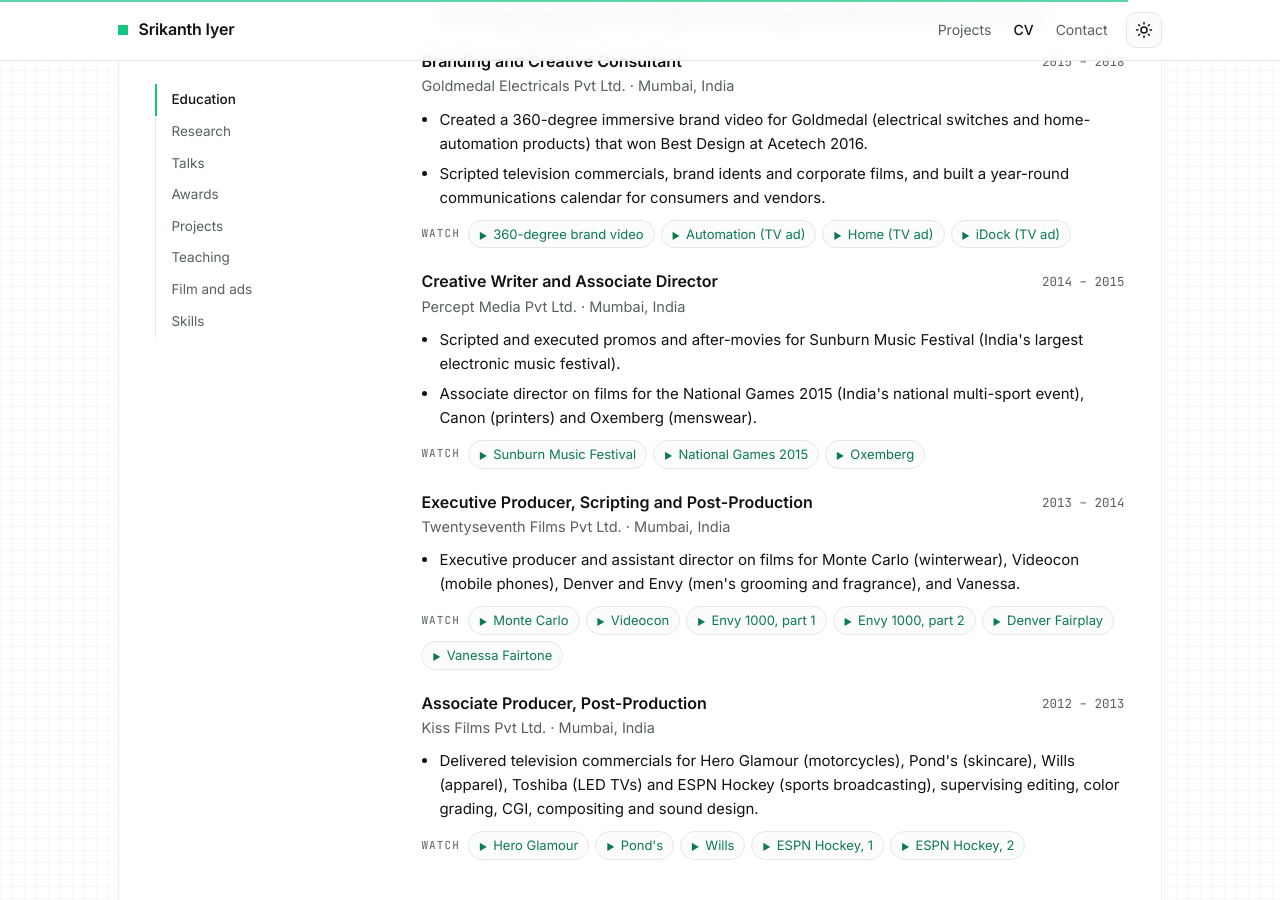
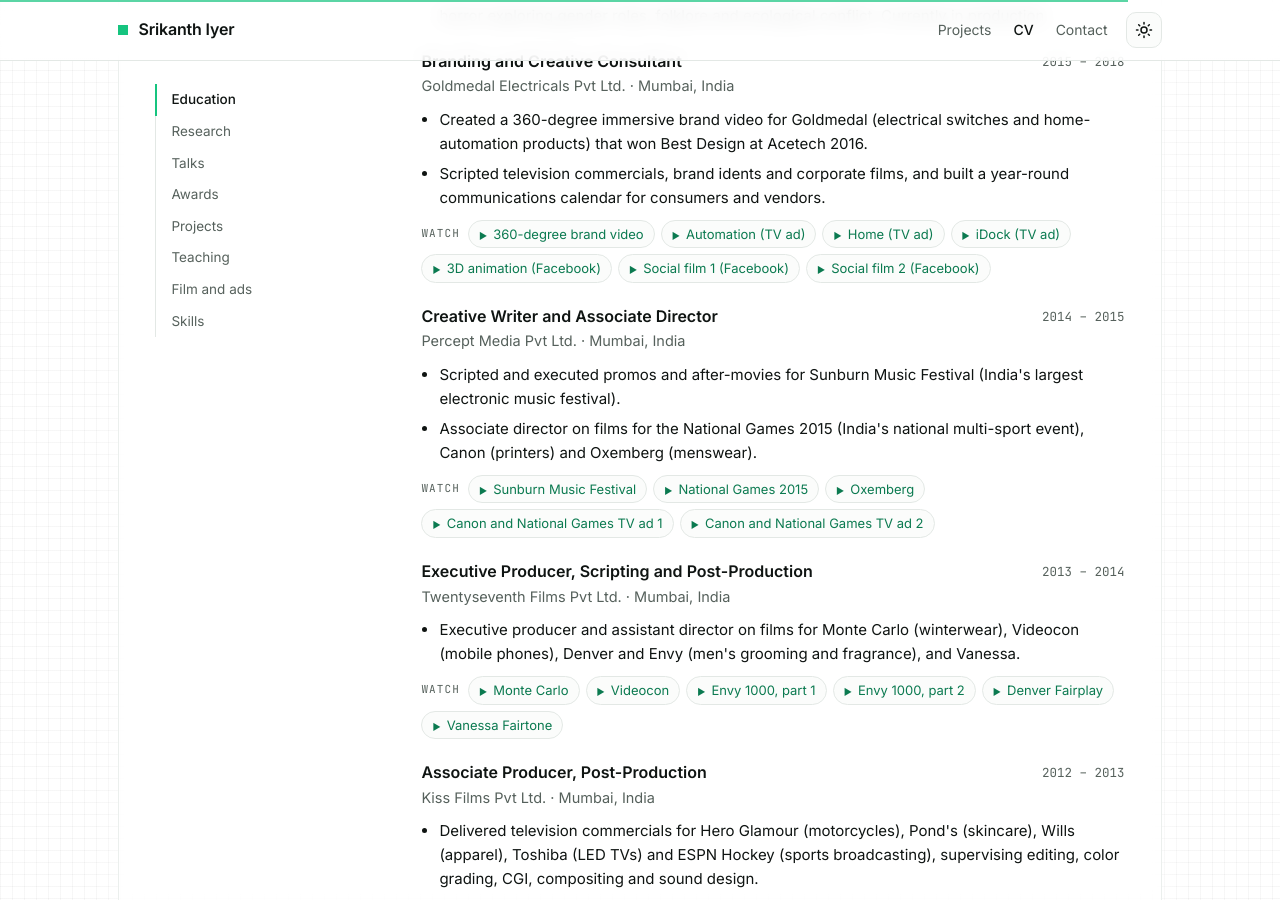
Before and after one commit to srikanth-iyer/srikanth-iyer.github.io, a Jekyll site: the page built from cv/index.html, in a window 1280 px wide and 900 px high, scrolled down 5966 px. Built offline with Jekyll 4.4.1, drawn with Linux system fonts in a browser that asks for light colours.

Commit message:
CV film section: add Goldmedal and Canon/National Games links from the 2017 profile
Co-Authored-By: Claude Opus 5.5 <noreply@anthropic.com>

```diff
--- a/_data/cv_page.yml
+++ b/_data/cv_page.yml
@@ -345,6 +345,12 @@ sections:
             url: https://www.youtube.com/watch?v=-2XupTxvLGU
           - label: iDock (TV ad)
             url: https://www.youtube.com/watch?v=x716IDElhAs
+          - label: 3D animation (Facebook)
+            url: https://www.facebook.com/goldmedalindia/videos/10157323902414619/
+          - label: Social film 1 (Facebook)
+            url: https://www.facebook.com/goldmedalindia/videos/10157182213079619/
+          - label: Social film 2 (Facebook)
+            url: https://www.facebook.com/goldmedalindia/videos/10157084023859619/
       - title: Creative Writer and Associate Director
         when: 2014 – 2015
         where: Percept Media Pvt Ltd. · Mumbai, India
@@ -362,6 +368,10 @@ sections:
             url: https://www.youtube.com/watch?v=b_EGBGq_rHY
           - label: Oxemberg
             url: https://www.youtube.com/watch?v=L_NEMMVRNJc
+          - label: Canon and National Games TV ad 1
+            url: https://www.youtube.com/watch?v=VKTA_UFX4Cc
+          - label: Canon and National Games TV ad 2
+            url: https://www.youtube.com/watch?v=A22FO2z7LXE
       - title: Executive Producer, Scripting and Post-Production
         when: 2013 – 2014
         where: Twentyseventh Films Pvt Ltd. · Mumbai, India
```
